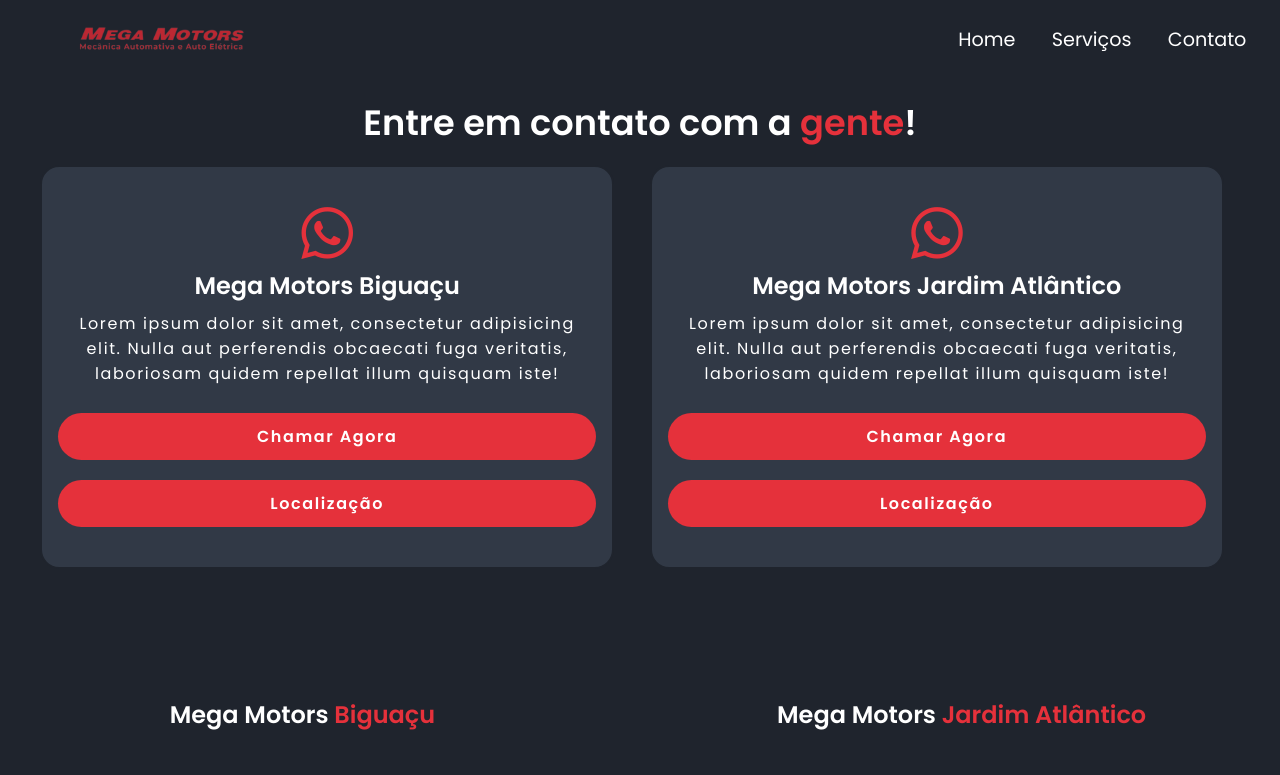
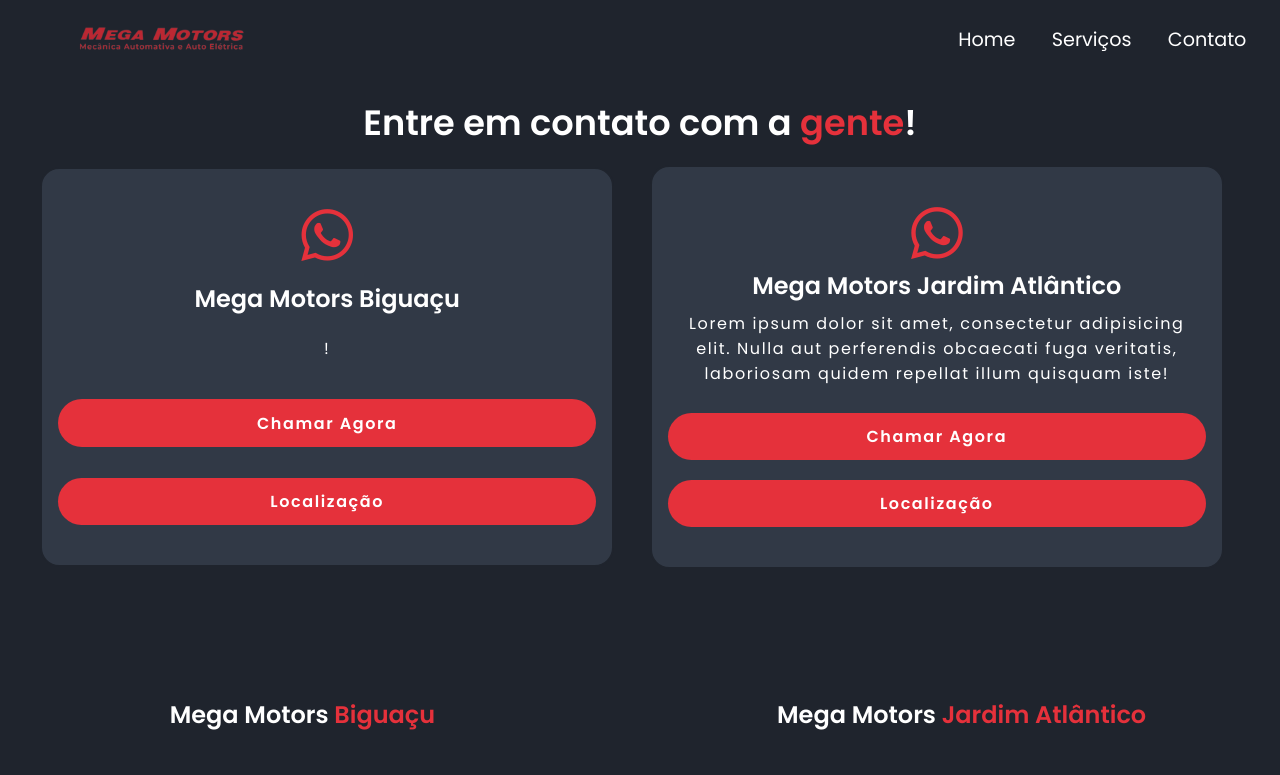
Before and after one commit to vmanuela/oficina-mega, a plain HTML site: page contact.html in a window 1280 px wide. Shown: the top 775 px of the page. Drawn offline with nearby package versions, Linux system fonts and the light colour scheme.

Commit message:
adição do favicon nas abas

```diff
--- a/contact.html
+++ b/contact.html
@@ -4,7 +4,7 @@
     <meta charset="UTF-8">
     <meta name="viewport" content="width=device-width, initial-scale=1.0">
     <title>Oficina Mega Motors</title>
-    <link rel="shortcut icon" href="#" type="image/x-icon">
+    <link rel="shortcut icon" href="img/favicon.png" type="image/x-icon">
     <link href='https://unpkg.com/boxicons@2.1.4/css/boxicons.min.css' rel='stylesheet'>
     <link rel="stylesheet" href="css/style.css">
 </head>
@@ -40,7 +40,7 @@
                 <i class='bx bxl-whatsapp' ></i>
                 <h3>Mega Motors Biguaçu</h3>
 
-                <p>Lorem ipsum dolor sit amet, consectetur adipisicing elit. Nulla aut perferendis obcaecati fuga veritatis, laboriosam quidem repellat illum quisquam iste!</p>
+                <p>!</p>
 
                 <a href="https://api.whatsapp.com/send?phone=554830672315&text=Ol%C3%A1!%20estava%20navegando%20pelo%20site%20e%20gostaria%20de%20saber%20mais%20informa%C3%A7%C3%B5es." class="btn">Chamar Agora</a>
                 <a href="https://www.google.com/maps/place/Mega+Motors+Bigua%C3%A7u/@-27.5045324,-48.6534325,17z/data=!3m1!4b1!4m6!3m5!1s0x95274d22a7d90011:0x7219311af597caf1!8m2!3d-27.5045324!4d-48.6508576!16s%2Fg%2F11vj1f55t8?entry=ttu&g_ep=EgoyMDI0MDkyMy4wIKXMDSoASAFQAw%3D%3D" target="_blank" class="btn">Localização</a>
```
Also changed, not shown: arrefecimento.html (+1 -1 lines), direcao.html (+1 -1 lines), eletrica_geral.html (+1 -1 lines), freios.html (+1 -1 lines), index.html (+1 -1 lines), injecao_eletronica.html (+1 -1 lines), lubrificantes.html (+1 -1 lines), megabiguacu.html (+1 -1 lines), megafloripa.html (+1 -1 lines), motor.html (+1 -1 lines), retifica.html (+1 -1 lines), revisao_geral.html (+1 -1 lines), services.html (+1 -1 lines), suspensao.html (+1 -1 lines), 2 more files.
